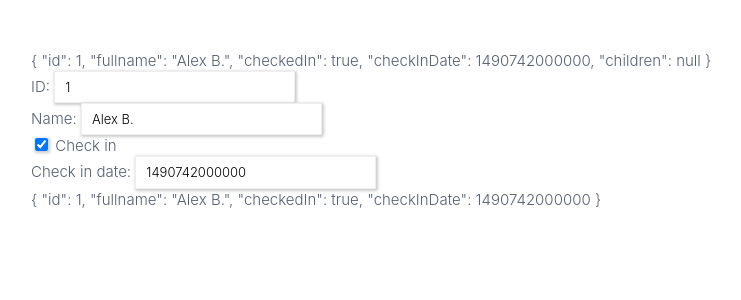
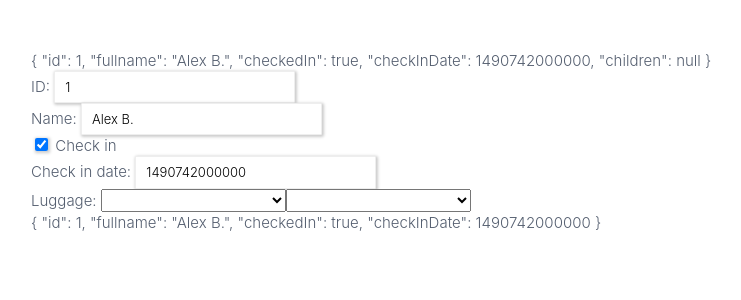
Before and after one commit to chat-du-cheshire/ultimate-ng, an Angular app: page / in a window 1280 px wide. Shown: the top 300 px of the page, without its empty margins (19-760 px from the left). Built offline with nearby package versions, Linux system fonts and the light colour scheme; data requests are answered from the project's data file.

Commit message:
Lesson: <select> option rendering, and ngValue

```diff
--- a/src/app/passenger-dashboard/components/passenger-form/passenger-form.component.html
+++ b/src/app/passenger-dashboard/components/passenger-form/passenger-form.component.html
@@ -9,8 +9,17 @@
                   [ngModel]="detail?.checkedIn"
                   (ngModelChange)="checkInChange($event)"> Check in</label>
     <div *ngIf="form.value.checkedIn">
-      Check in date: <input type="number" name="checkInDate" [ngModel]="detail.checkInDate">
+      Check in date: <input type="number" name="checkInDate" [ngModel]="detail?.checkInDate">
     </div>
+  </div>
+  <div>
+    Luggage:
+    <select name="baggage" [ngModel]="detail?.baggage">
+      <option *ngFor="let item of baggage" [ngValue]="item.key">{{item.value}}</option>
+    </select>
+    <select name="baggage" [ngModel]="detail?.baggage">
+      <option *ngFor="let item of baggage" [value]="item.key" [selected]="item.key === detail?.baggage">{{item.value}}</option>
+    </select>
   </div>
   {{ form.value | json }}
 </form>
--- a/src/app/passenger-dashboard/components/passenger-form/passenger-form.component.ts
+++ b/src/app/passenger-dashboard/components/passenger-form/passenger-form.component.ts
@@ -1,5 +1,6 @@
 import {Component, EventEmitter, Input, OnInit, Output} from '@angular/core';
 import {Passenger} from '../../models/passenger';
+import {Baggage} from '../../models/Baggage';
 
 @Component({
   selector: 'passenger-form',
@@ -11,6 +12,20 @@ export class PassengerFormComponent implements OnInit {
   @Input() detail: Passenger;
 
   @Output() onCheckIn = new EventEmitter<boolean>();
+
+  baggage: Baggage[] = [{
+    key: 'none',
+    value: 'No luggage'
+  }, {
+    key: 'hand-only',
+    value: 'Hand luggage'
+  }, {
+    key: 'hold-only',
+    value: 'Hold luggage'
+  }, {
+    key: 'hand-hold',
+    value: 'Hand and hold luggage'
+  }];
 
   constructor() {
   }
--- /dev/null
+++ b/src/app/passenger-dashboard/models/Baggage.ts
@@ -0,0 +1,4 @@
+export interface Baggage {
+  key: string;
+  value: string;
+}
--- a/src/app/passenger-dashboard/models/passenger.ts
+++ b/src/app/passenger-dashboard/models/passenger.ts
@@ -7,6 +7,7 @@ export interface Passenger {
   id: number;
   fullname: string;
   checkedIn: boolean;
-  checkInDate: number | null;
-  children: Child[] | null;
+  checkInDate?: number | null;
+  children?: Child[] | null;
+  baggage?: string;
 }
```
